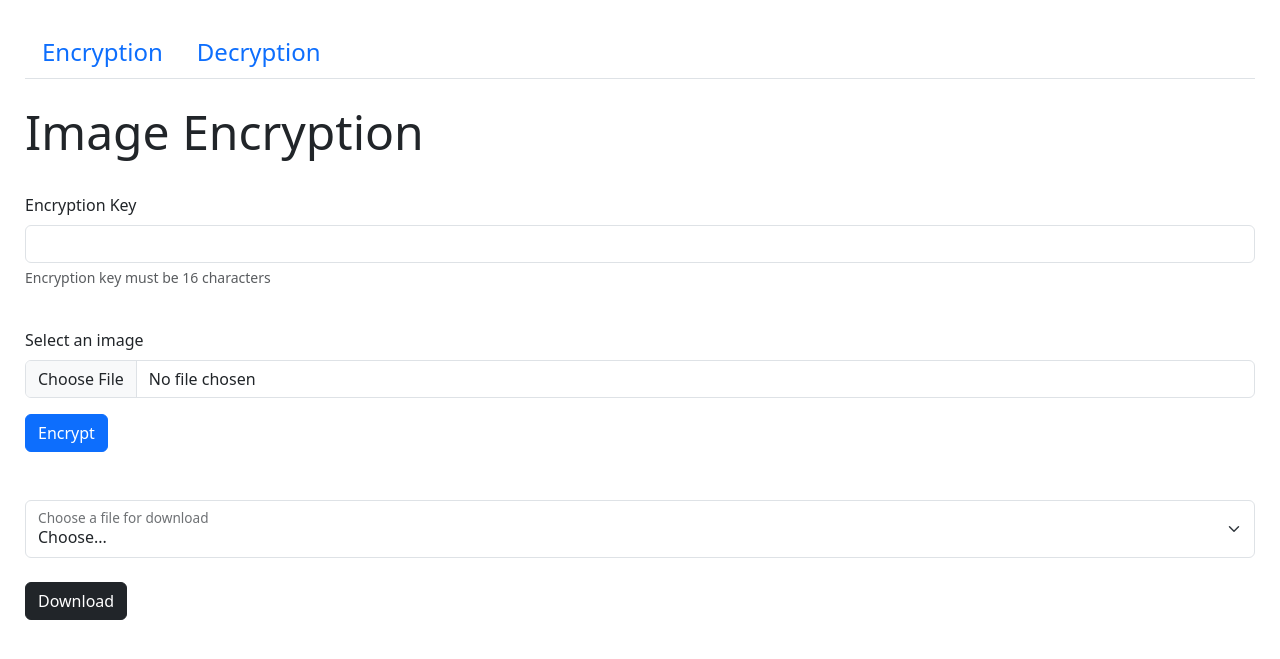
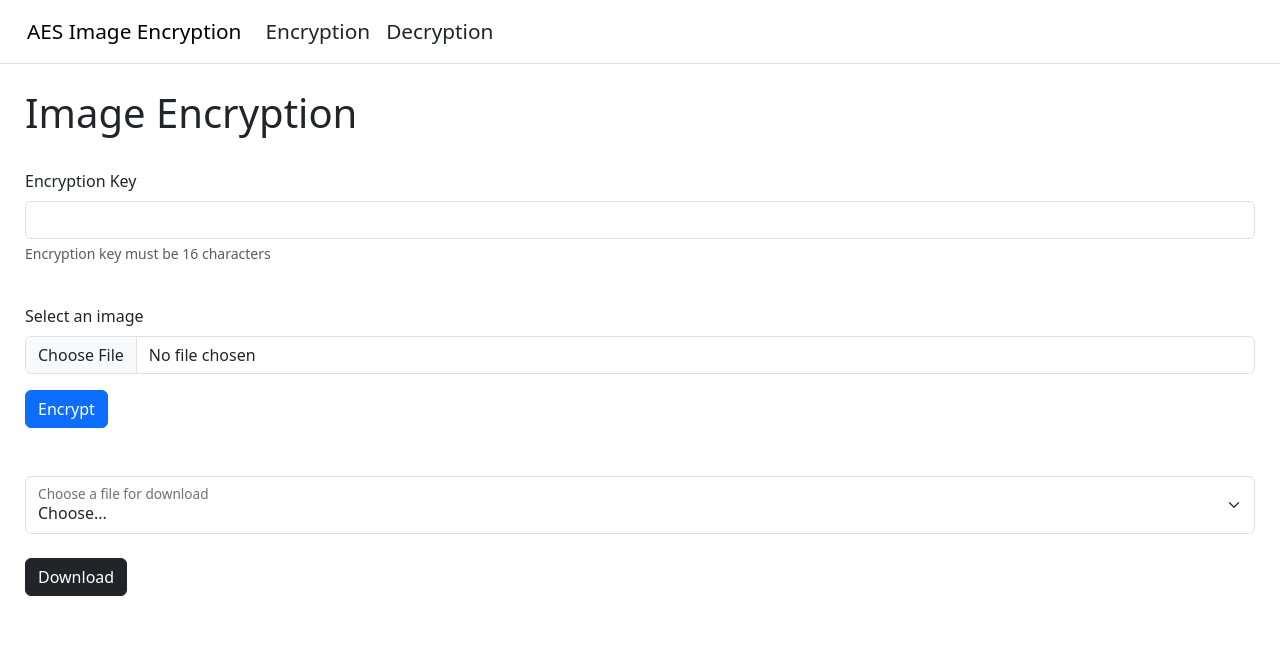
Before and after one commit to matteomollano/AES-Image-Encryption, a Flask app: page /encrypt in a window 1280 px wide. Shown: the top 659 px of the page. Run offline with Flask 3, Linux system fonts and the light colour scheme.

Commit message:
updated navbar and added .gitignore

```diff
--- a/templates/encrypt.html
+++ b/templates/encrypt.html
@@ -9,7 +9,7 @@
         <script src="https://cdn.jsdelivr.net/npm/bootstrap@5.3.0-alpha3/dist/js/bootstrap.bundle.min.js" integrity="sha384-ENjdO4Dr2bkBIFxQpeoTz1HIcje39Wm4jDKdf19U8gI4ddQ3GYNS7NTKfAdVQSZe" crossorigin="anonymous"></script>
     </head>
     <body>
-        <div style="padding: 25px;">
+        <!--
             <ul class="nav nav-tabs">
                 <li class="nav-item">
                     <a class="nav-link" href="encrypt" style="font-size: 1.5rem;">Encryption</a>
@@ -18,8 +18,25 @@
                     <a class="nav-link" href="decrypt" style="font-size: 1.5rem;">Decryption</a>
                 </li>
             </ul><br>
+        -->
+        <header>
+            <nav class="navbar navbar-expand-sm navbar-light bg-white border-bottom box-shadow mb-3">
+                <div class="container-fluid" style="margin-left: 15px">
+                    <a class="navbar-brand" href="../" style="font-size: 1.3rem;">AES Image Encryption</a>
+                    <ul class="navbar-nav flex-grow-1">
+                        <li class="nav-item">
+                            <a class="nav-link text-dark" href="encrypt" style="font-size: 1.3rem;">Encryption</a>
+                        </li>
+                        <li class="nav-item">
+                            <a class="nav-link text-dark" href="decrypt" style="font-size: 1.3rem;">Decryption</a>
+                        </li>
+                    </ul>
+                </div>
+            </nav>
+        </header>
 
-            <h1 class="display-5">Image Encryption</h1><br>
+        <div style="margin-left: 25px; margin-right: 25px; margin-top: 25px;">
+            <h1 class="display-6">Image Encryption</h1><br>
             <div class="mb-3">
                 <label for="encryption-key" class="form-label">Encryption Key</label>
                 <input type="password" id="encryption-key" class="form-control" aria-describedby="passwordHelpBlock">
@@ -39,9 +56,9 @@
                         Below are some example values for testing purposes
                         Real images will be populated here from a list of encrypted files
                     -->
-                    <option value="1">puppy.jpeg</option>
-                    <option value="2">dog.png</option>
-                    <option value="3">tiger.jpg</option>
+                    <option value="1">puppy.enc</option>
+                    <option value="2">dog.enc</option>
+                    <option value="3">tiger.enc</option>
                 </select>
                 <label for="floatingSelect">Choose a file for download</label>
             </div><br>
```
Also changed, not shown: templates/decrypt.html (+22 -5 lines), 1 other file.
